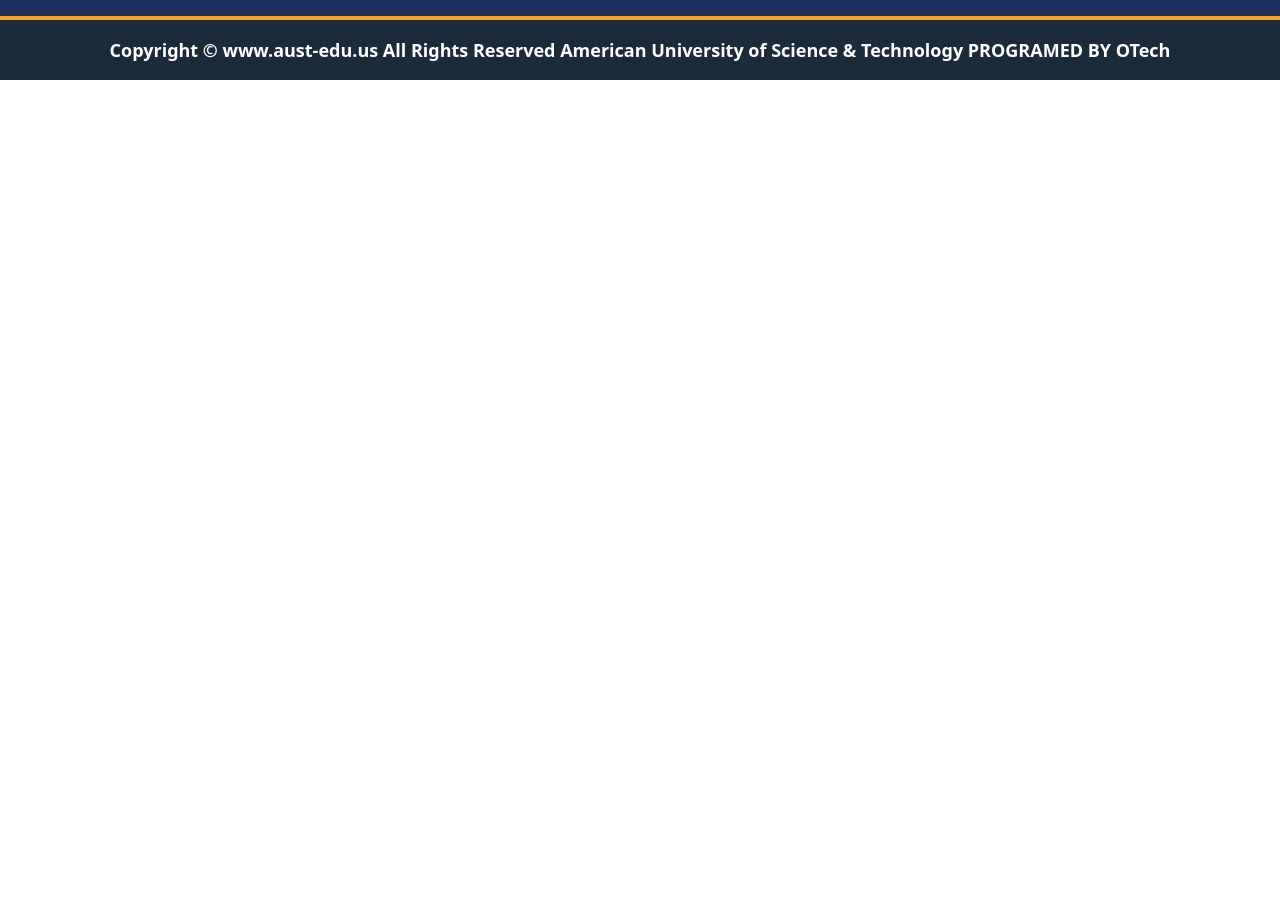
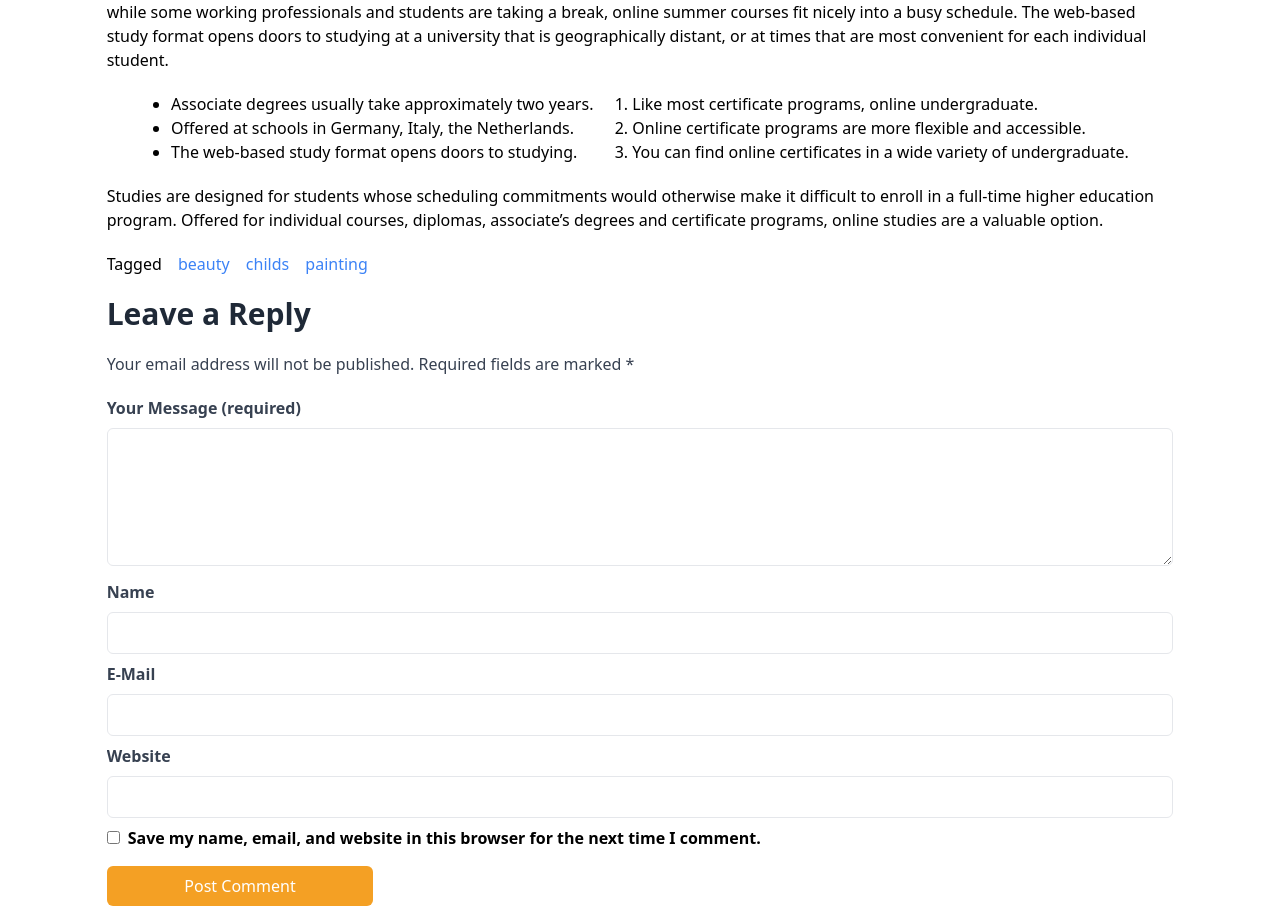
Before and after one commit to mohamedElshimi/American-University, a Vue app: page /BeautyChildhood in a window 1280 px wide. Shown: the part 558-1472 px from the top of the page. Before the commit the page ends 800 px from the top, so only its background shows below. Built offline with nearby package versions, Linux system fonts and the light colour scheme.

Commit message:
create childhood

```diff
--- a/src/router/index.js
+++ b/src/router/index.js
@@ -25,6 +25,8 @@
 import SingleTeensTag from '../views/SingleTeensTag.vue'
 import SouthAfrican from '../views/SouthAfrican.vue'
 import SingleAfricanTag from '../views/SingleAfricanTag.vue'
+import BeautyChildhood from '../views/BeautyChildhood.vue'
+import SingleChildhoodTag from '../views/SingleChildhoodTag.vue'
 
 const router = createRouter({
   history: createWebHistory(import.meta.env.BASE_URL),
@@ -145,6 +147,11 @@
       component: SouthAfrican
     },
     {
+      path: '/BeautyChildhood',
+      name: 'BeautyChildhood',
+      component: BeautyChildhood
+    },
+    {
       path: '/SingleCameraTag/:name',
       name: 'SingleCameraTag',
       component: SingleCameraTag
@@ -159,6 +166,11 @@
       name: 'SingleAfricanTag',
       component: SingleAfricanTag
     },
+    {
+      path: '/SingleChildhoodTag/:name',
+      name: 'SingleChildhoodTag',
+      component: SingleChildhoodTag
+    },
   ]
 })
 
--- /dev/null
+++ b/src/views/BeautyChildhood.vue
@@ -0,0 +1,62 @@
+<template>
+    <div class="w-10/12 mx-auto">
+        <div class="my-5">
+            <h2 class="lg:text-4xl md:text-3xl text-xl font-bold text-gray-700">The Beauty of the Childhood</h2>
+            <p class="mt-5">Online diplomas are awarded for one to two years of study at a community college, technical school or university. If determined, students can complete an online diploma program while continuing to work, care for loved ones or fulfill other commitments. Online diploma programs are highly practical, allowing students to study a specific area, with a thorough overview of the field.</p>
+            <p class="ms-10 my-5">Associate degrees usually take approximately two years when studying full time and are available at community colleges and technical schools around the world</p>
+            <p class="mt-5">Summer courses are a great way to gain qualifications and academic credits in a convenient format. Offered during the summer months while some working professionals and students are taking a break, online summer courses fit nicely into a busy schedule. The web-based study format opens doors to studying at a university that is geographically distant, or at times that are most convenient for each individual student.</p>
+            <div class="flex justify-between w-11/12 mx-auto my-5">
+                <div>
+                    <ul class="list-disc ms-5">
+                        <li>Associate degrees usually take approximately two years.</li>
+                        <li>Offered at schools in Germany, Italy, the Netherlands.</li>
+                        <li>The web-based study format opens doors to studying.</li>
+                    </ul>
+                </div>
+                <div>
+                    <ol class="list-decimal">
+                        <li>Like most certificate programs, online undergraduate.</li>
+                        <li>Online certificate programs are more flexible and accessible.</li>
+                        <li>You can find online certificates in a wide variety of undergraduate.</li>
+                    </ol>
+                </div>
+            </div>
+            <!--  -->
+            <p>Studies are designed for students whose scheduling commitments would otherwise make it difficult to enroll in a full-time higher education program. Offered for individual courses, diplomas, associate’s degrees and certificate programs, online studies are a valuable option.</p>
+            <p class="my-5">Tagged <router-link to="/SingleChildhoodTag/beauty" class="mx-3 text-blue-500 hover:underline">beauty</router-link> <router-link to="/SingleChildhoodTag/childs" class="me-3 text-blue-500 hover:underline">childs</router-link> <router-link to="/SingleChildhoodTag/painting" class="text-blue-500 hover:underline">painting</router-link></p>
+            <h2 class="lg:text-3xl md:text-2xl text-xl font-semibold text-gray-800">Leave a Reply</h2>
+            <p class="text-gray-700 my-5">Your email address will not be published. Required fields are marked *</p>
+            <div class="w-full my-2">
+                <label for="" class="my-input-label">Your Message (required)</label>
+                <textarea name="" id="" class="input-field" cols="50" rows="5"></textarea>
+            </div>
+            <div class="w-full my-2">
+                <label for="" class="my-input-label">Name</label>
+                <input type="text" class="input-field" name="" id="">
+            </div>
+            <div class="w-full my-2">
+                <label for="" class="my-input-label">E-Mail</label>
+                <input type="email" class="input-field" name="" id="">
+            </div>
+            <div class="w-full my-2">
+                <label for="" class="my-input-label">Website</label>
+                <input type="text" class="input-field" name="" id="">
+            </div>
+            <div class="w-full mb-2">
+                <input type="checkbox" name="degree" id="ProfessionalDiploma" class="me-2">
+                <label for="ProfessionalDiploma" class="font-semibold md:text-base text-sm">Save my name, email, and website in this browser for the next time I comment.</label>
+            </div>
+            <button class="secondry-button lg:w-3/12 md:w-6/12 w-full mt-2">Post Comment</button>
+        </div>
+    </div>
+</template>
+
+<script>
+    export default {
+        name:'BeautyChildhood',
+    }
+</script>
+
+<style scoped>
+
+</style>
--- /dev/null
+++ b/src/views/SingleChildhoodTag.vue
@@ -0,0 +1,30 @@
+<template>
+    <div class="w-10/12 mx-auto">
+        <div class="mb-3 mt-5">
+            <h3 class="lg:text-4xl md:text-3xl text-xl font-semibold text-gray-600">Tag: {{ pageName }}</h3>
+            <router-link to="/SouthAfrican" class="text-red-500 hover:underline"><h2 class="lg:text-4xl md:text-3xl text-xl font-semibold text-red-600 my-5">The Beauty of the Childhood</h2></router-link>
+            <div class="w-full">
+                <img src="../assets/beautyTag.jpeg" alt="singleTag" class="w-full h-full">
+            </div>
+            <p class="mt-3">After years of watching Vancouver housing prices climb, driven in part by Chinese investment, Eveline Xia came to a painful realization: Despite having a Master’s degree and solid career prospects.</p>
+        </div>
+    </div>
+</template>
+
+<script>
+    export default {
+        name:'SingleChildhoodTag',
+        data(){
+            return{
+                pageName:''
+            }
+        },
+        created(){
+            this.pageName = this.$route.params.name;
+        }
+    }
+</script>
+
+<style scoped>
+
+</style>
--- a/src/views/digitalLibrary.vue
+++ b/src/views/digitalLibrary.vue
@@ -102,11 +102,11 @@
                             <img src="../assets/about-university2.jpg" alt="Card Image" class="card-image" />
                         </div>
                         <!-- Card Title -->
-                        <a href="" class="text-blue-500 hover:underline"><h2 class="card-title">The Beauty of the Childhood</h2></a>
+                        <router-link to="/BeautyChildhood" class="text-blue-500 hover:underline"><h2 class="card-title">The Beauty of the Childhood</h2></router-link>
                         <!-- Card Body -->
                         <p class="card-body">After years of watching Vancouver housing prices climb, driven in part by Chinese investment, Eveline Xia came to a painful realization: Despite having a Master’s degree and solid career prospects.</p>
                         <!-- Read more link -->
-                        <a href="#" class="text-blue-500 hover:underline mx-5">Read more</a>
+                        <router-link to="/BeautyChildhood" class="text-blue-500 hover:underline mx-5">Read more</router-link>
                         <hr class="my-3 mt-4 mx-0">
                         <div class="flex justify-between px-5 text-xs">
                             <span class="text-gray-400">August 9, 2018</span>
```
Also changed, not shown: src/assets/beautyTag.jpeg (added).
